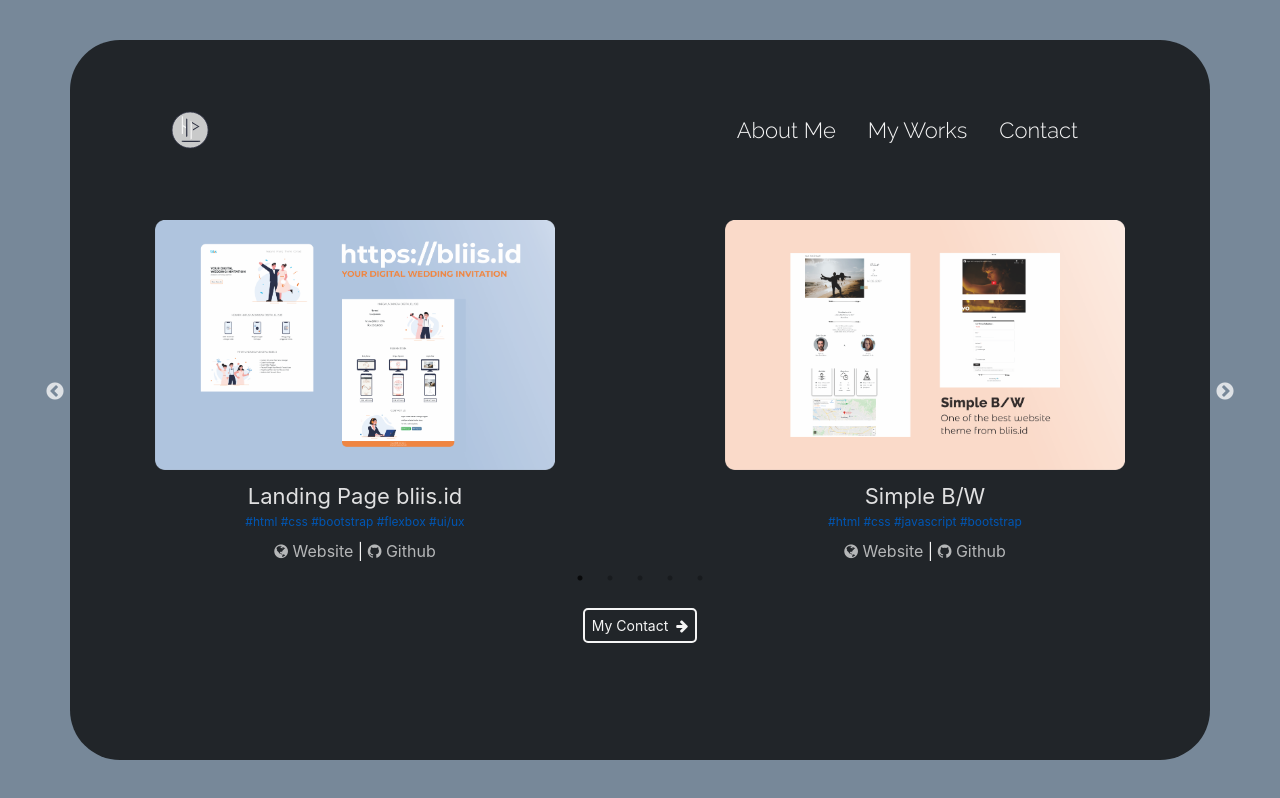
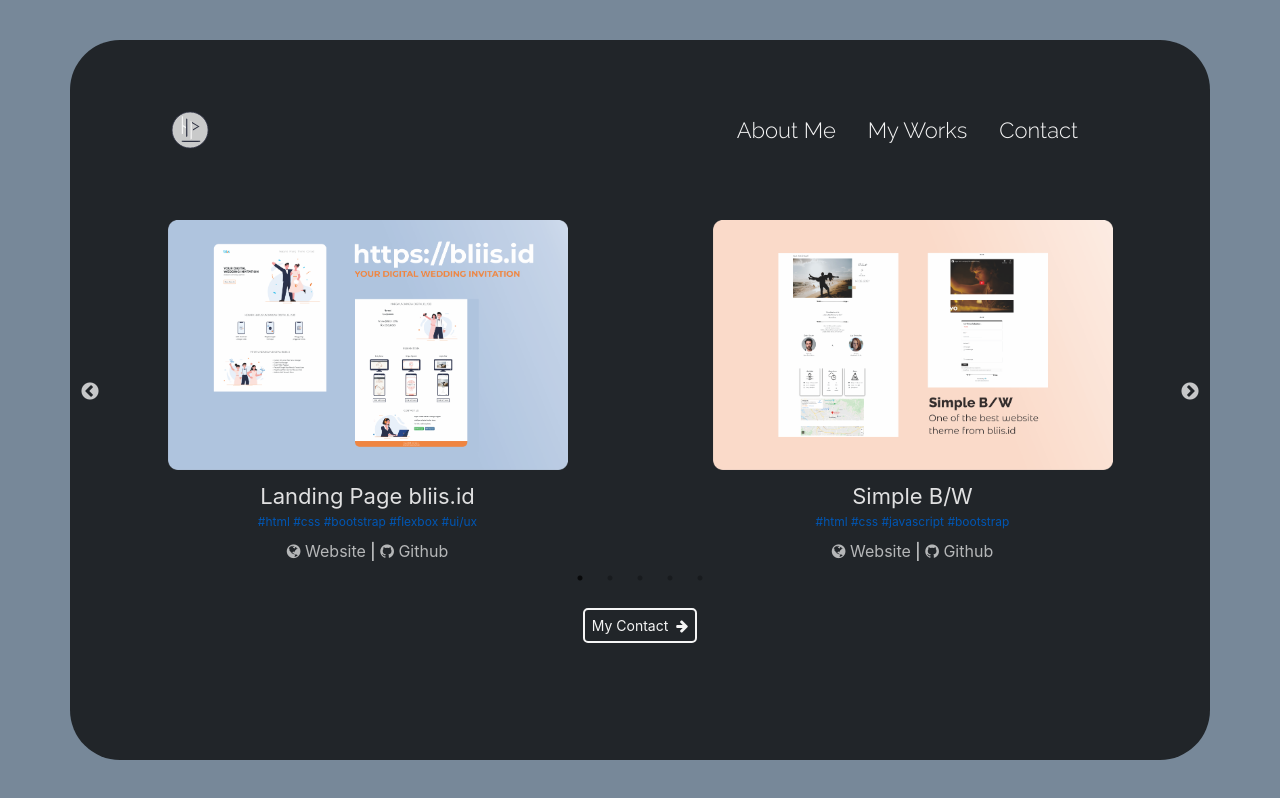
Before and after one commit to hestu14/hestu14.github.io, a React (Create React App) app: page /works in a window 1280 px wide. Built offline with nearby package versions, Linux system fonts and the light colour scheme.

Commit message:
edit resume pdf and some css

```diff
--- a/src/components/Home.js
+++ b/src/components/Home.js
@@ -4,7 +4,7 @@ import "../styles/home.css";
 
 import hestu_avatar from "../img/hestu_avatar.png";
 import hestu_logo from "../img/hestu_logo.svg";
-import hestu_cv from "../assets/CV_Hestu_Prasetya_FULL.pdf";
+import hestu_cv from "../assets/CV_Hestu_Prasetya.pdf";
 
 function Home() {
     return (
--- a/src/components/Works.js
+++ b/src/components/Works.js
@@ -1,12 +1,13 @@
 import React from 'react';
 import { Link } from 'react-router-dom';
-import "../styles/works.css";
 
 import hestu_logo from "../img/hestu_logo.svg"
 
 import Slider from "react-slick";
 import "slick-carousel/slick/slick.css";
 import "slick-carousel/slick/slick-theme.css";
+
+import "../styles/works.css";
 
 import work1 from "../img/work1.png";
 import work2 from "../img/work2.png";
--- a/src/styles/about.css
+++ b/src/styles/about.css
@@ -34,6 +34,10 @@ html, body {
 
 .nav-link, .dropdown-item {
     color: whitesmoke;
+}
+
+a:hover {
+    text-decoration: none;
 }
 
 .logo-section {
--- a/src/styles/contact.css
+++ b/src/styles/contact.css
@@ -34,6 +34,10 @@ html, body {
 
 .nav-link, .dropdown-item {
     color: whitesmoke;
+}
+
+a:hover {
+    text-decoration: none;
 }
 
 .logo-section {
--- a/src/styles/home.css
+++ b/src/styles/home.css
@@ -34,6 +34,10 @@ html, body {
 
 .nav-link, .dropdown-item {
     color: whitesmoke;
+}
+
+a:hover {
+    text-decoration: none;
 }
 
 .logo-section {
--- a/src/styles/works.css
+++ b/src/styles/works.css
@@ -34,6 +34,10 @@ html, body {
 
 .nav-link, .dropdown-item {
     color: whitesmoke;
+}
+
+a:hover {
+    text-decoration: none;
 }
 
 .logo-section {
@@ -217,6 +221,14 @@ html, body {
     transition-delay: 0.1s;
 }
 
+.slick-prev {
+    left: 10px
+}
+
+.slick-next {
+    right: 10px
+}
+
 @media (max-width: 576px) {
     .content img {
         height: 85%;
```
Also changed, not shown: 2 other files (tests, documents, lock files or other folders).
